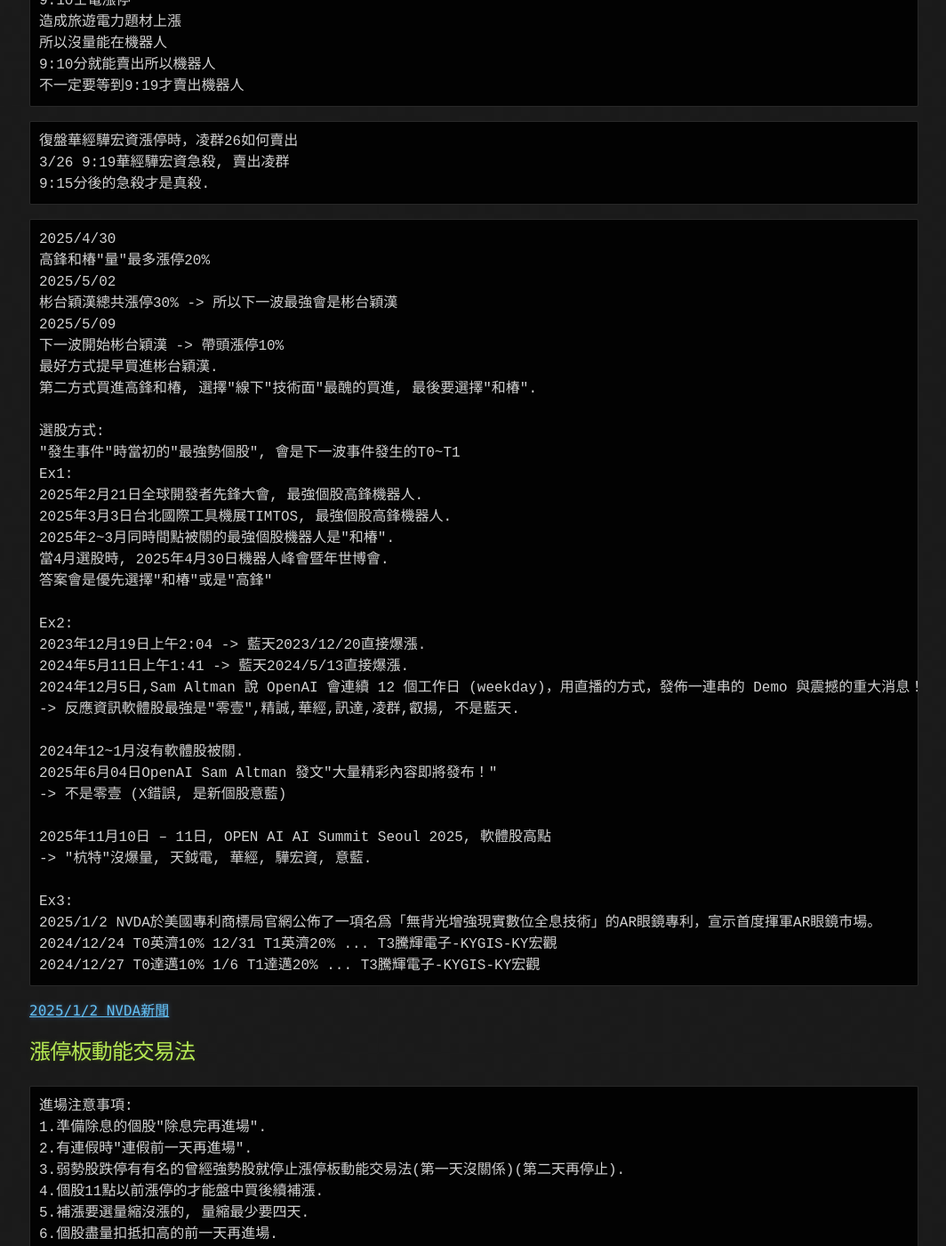
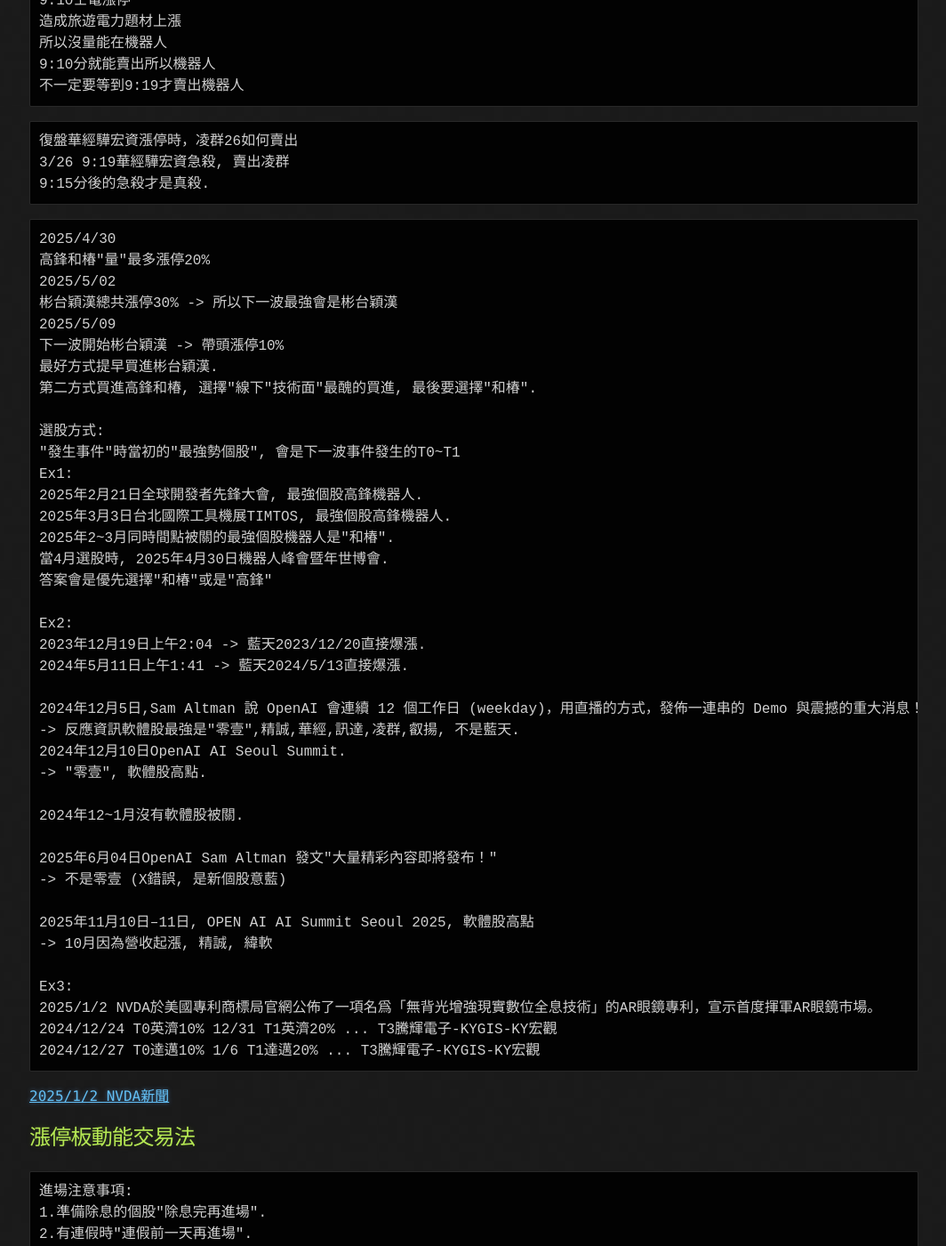
Before and after one commit to lepg5487/Stock_God, a Jekyll site: the page built from experience.md, in a window 1280 px wide and 1400 px high, scrolled down 1477 px. Shown: the whole window at 89% size, without its empty margins (107-1171 px from the left). Built offline with Jekyll 4.4.1, drawn with Linux system fonts in a browser that asks for light colours; our own code applies the rules of GitHub Pages for plain Markdown files; some of the changed text lies outside the part shown.

Commit message:
Update experience.md

````diff
--- a/experience.md
+++ b/experience.md
@@ -85,15 +85,19 @@
 Ex2:
 2023年12月19日上午2:04 -> 藍天2023/12/20直接爆漲.
 2024年5月11日上午1:41 -> 藍天2024/5/13直接爆漲.
+
 2024年12月5日,Sam Altman 說 OpenAI 會連續 12 個工作日 (weekday)，用直播的方式，發佈一連串的 Demo 與震撼的重大消息！
 -> 反應資訊軟體股最強是"零壹",精誠,華經,訊達,凌群,叡揚, 不是藍天.
+2024年12月10日OpenAI AI Seoul Summit.
+-> "零壹", 軟體股高點.
 
 2024年12~1月沒有軟體股被關.
+
 2025年6月04日OpenAI Sam Altman 發文"大量精彩內容即將發布！"
 -> 不是零壹 (X錯誤, 是新個股意藍)
 
-2025年11月10日 – 11日, OPEN AI AI Summit Seoul 2025, 軟體股高點
--> "杭特"沒爆量, 天鉞電, 華經, 驊宏資, 意藍.
+2025年11月10日–11日, OPEN AI AI Summit Seoul 2025, 軟體股高點
+-> 10月因為營收起漲, 精誠, 緯軟
 
 Ex3:
 2025/1/2 NVDA於美國專利商標局官網公佈了一項名爲「無背光增強現實數位全息技術」的AR眼鏡專利，宣示首度揮軍AR眼鏡市場。
@@ -716,16 +720,19 @@
 ```
 2023年12月19日上午2:04 -> 藍天2023/12/20直接爆漲.
 2024年5月11日上午1:41 -> 藍天2024/5/13直接爆漲.
+
 2024年12月5日,Sam Altman 說 OpenAI 會連續 12 個工作日 (weekday)，用直播的方式，發佈一連串的 Demo 與震撼的重大消息！
 -> 反應資訊軟體股最強是"零壹",精誠,華經,訊達,凌群,叡揚, 不是藍天.
+2024年12月10日OpenAI AI Seoul Summit.
+-> "零壹", 軟體股高點.
 
 2024年12~1月沒有軟體股被關.
+
 2025年6月04日OpenAI Sam Altman 發文"大量精彩內容即將發布！"
 -> 不是零壹 (X錯誤, 是新個股意藍)
 
-2025年11月10日 – 11日, OPEN AI AI Summit Seoul 2025, 軟體股高點
--> "杭特"沒爆量, 天鉞電, 華經, 驊宏資, 意藍. (猜)
-
+2025年11月10日–11日, OPEN AI AI Summit Seoul 2025, 軟體股高點
+-> 10月因為營收起漲, 精誠, 緯軟
 ```
 [2024年5月11日OPAI發文5月13日ChatGPT更新, 5/11開始AIPC爆噴"藍天"](https://twitter.com/OpenAI/status/1788987793613725786)
 [2023年12月19日OPAI發文三篇圖文技術文件文章](https://twitter.com/OpenAI/status/1736809603311280489)
````
